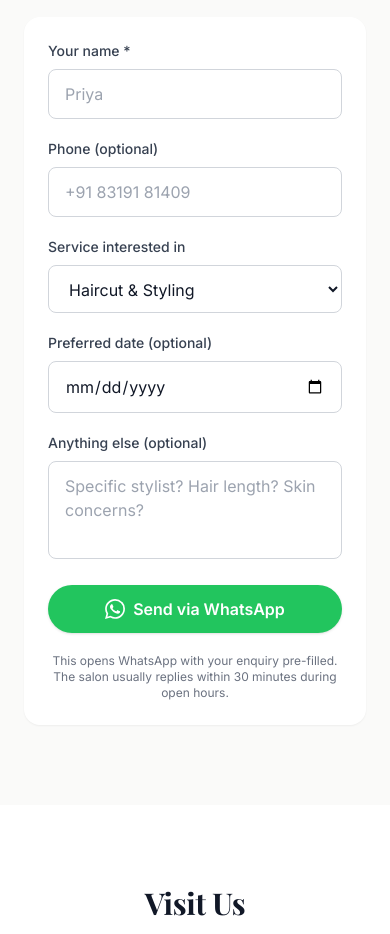
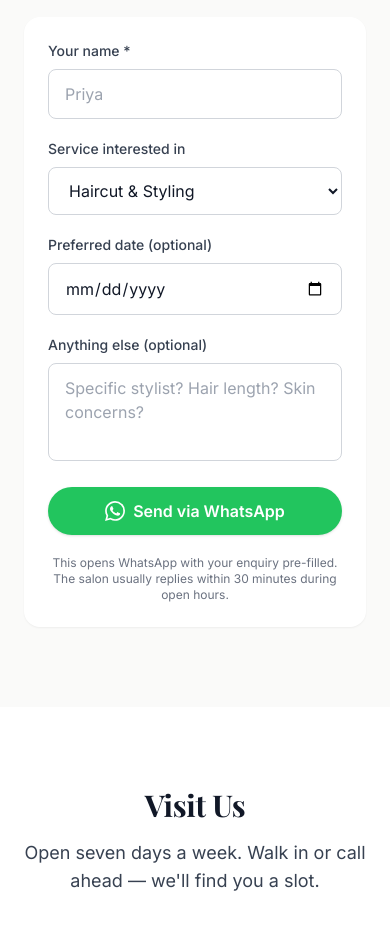
Before and after one commit to shriya678/demo_parlour_website, a plain HTML site: page index.html in a window 390 px wide. Shown: the part 5360-6294 px from the top of the page. Drawn offline with nearby package versions, Linux system fonts and the light colour scheme.

Commit message:
drop phone field from enquiry form (whatsapp attaches it automatically)

```diff
--- a/index.html
+++ b/index.html
@@ -360,13 +360,6 @@
         </div>
 
         <div>
-          <label for="enq-phone" class="block text-sm font-medium text-gray-700 mb-2">Phone (optional)</label>
-          <input id="enq-phone" name="phone" type="tel"
-                 class="w-full px-4 py-3 rounded-lg border border-gray-300 focus:border-rose-500 focus:ring-2 focus:ring-rose-200 focus:outline-none transition"
-                 placeholder="+91 83191 81409" />
-        </div>
-
-        <div>
           <label for="enq-service" class="block text-sm font-medium text-gray-700 mb-2">Service interested in</label>
           <select id="enq-service" name="service"
                   class="w-full px-4 py-3 rounded-lg border border-gray-300 bg-white focus:border-rose-500 focus:ring-2 focus:ring-rose-200 focus:outline-none transition">
--- a/script.js
+++ b/script.js
@@ -166,17 +166,17 @@
 
     const data    = new FormData(enquiryForm);
     const name    = (data.get('name')    || '').trim();
-    const phone   = (data.get('phone')   || '').trim();
     const service = data.get('service')  || '';
     const date    = data.get('date')     || '';
     const message = (data.get('message') || '').trim();
 
     // Build the message, skipping empty optional fields.
+    // Phone is intentionally not collected — WhatsApp already
+    // tags the owner's chat with the sender's phone number.
     const lines = [
       `Hi, I'm ${name}.`,
       `I'd like to book: ${service}.`,
       date    ? `Preferred date: ${date}.` : null,
-      phone   ? `My phone: ${phone}.`      : null,
       message ? `\n${message}`             : null,
     ].filter(Boolean);
 
```
